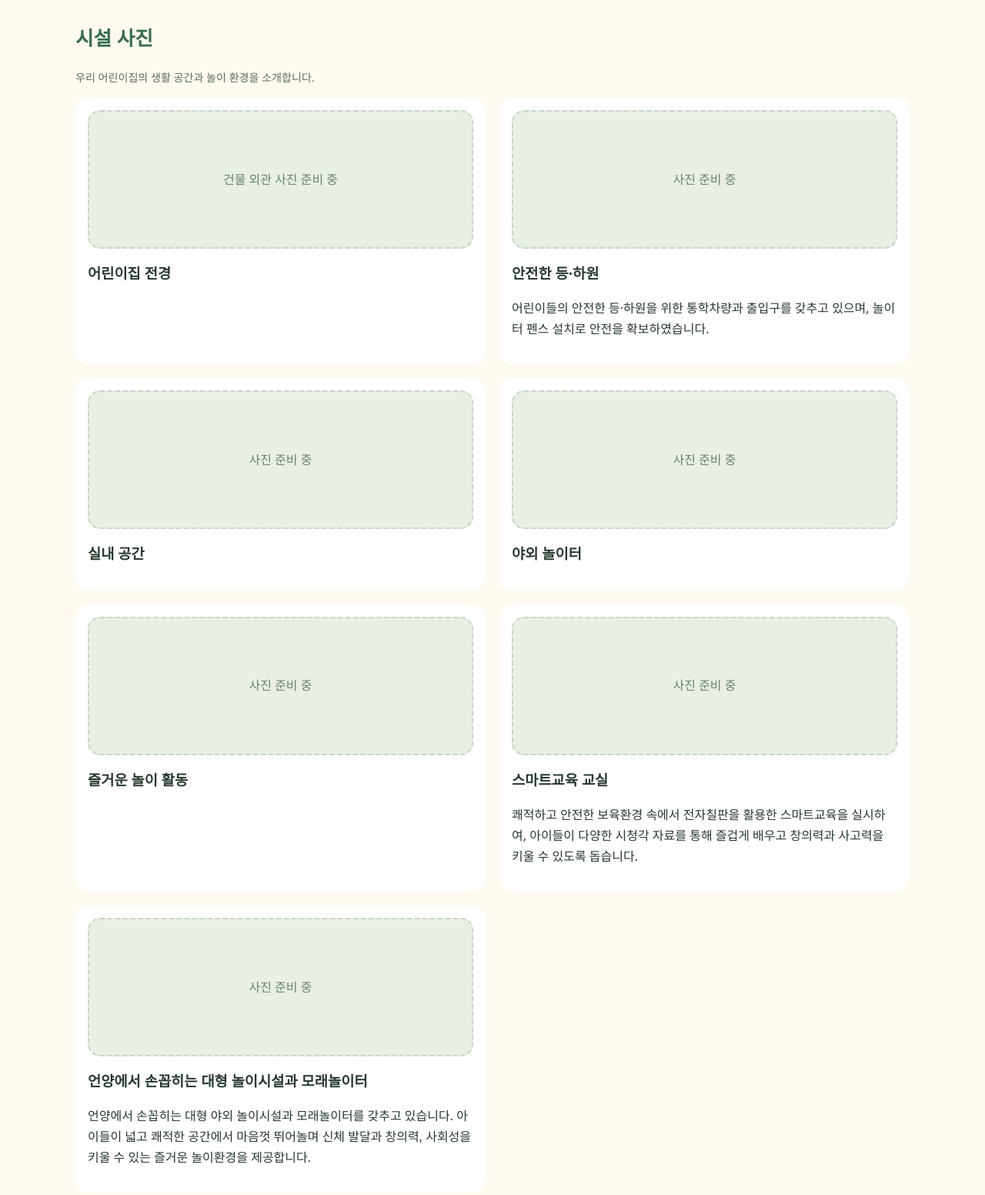
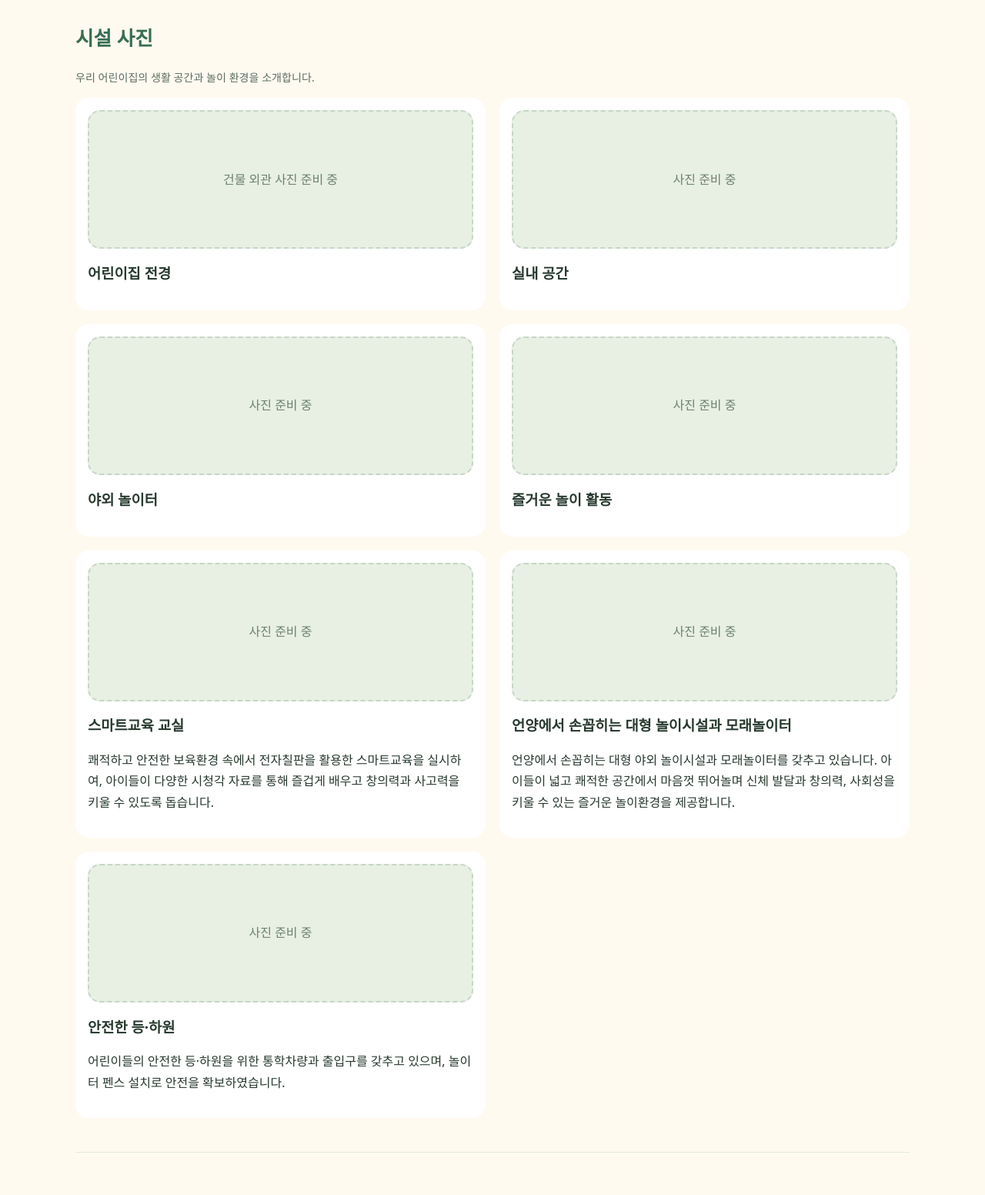
Before and after one commit to sslee503-dotcom/dream-childcare, a plain HTML site: page index.html in a window 1280 px wide. Shown: the part 1320-2872 px from the top of the page at 77% size. Drawn offline with Linux system fonts and the light colour scheme; a web font is replaced by a local one.

Commit message:
Move safe arrival photo to end of facility gallery

```diff
--- a/index.html
+++ b/index.html
@@ -11,12 +11,12 @@
 <section id="learning"><h2>교육과 보육</h2><div class="cards"><article class="tile"><h3>놀이 중심 배움</h3><p>스스로 탐색하고 표현하는 활동을 소중히 여깁니다.</p></article><article class="tile"><h3>감각과 창의성</h3><p>자연과 예술, 오감을 활용한 경험을 통해 생각을 넓힙니다.</p></article><article class="tile"><h3>함께 자라는 마음</h3><p>친구와 어울리며 배려와 협력의 기쁨을 배웁니다.</p></article></div><details><summary>하루 일과 및 연장보육 안내</summary><p>기본보육·연장보육의 구체적인 운영 시간은 원에서 확인 후 공지합니다.</p></details></section>
 <section id="facility"><h2>시설 사진</h2><p class="note">우리 어린이집의 생활 공간과 놀이 환경을 소개합니다.</p><div class="gallery">
 <article><div class="photo"><img src="./assets/facility-01.jpg" alt="어린이집 건물 외관" loading="lazy" onerror="this.style.display='none';this.parentElement.append('건물 외관 사진 준비 중')"></div><h3>어린이집 전경</h3></article>
-<article><div class="photo"><img src="./assets/facility-02.jpg" alt="통학차량과 출입구" loading="lazy" onerror="this.style.display='none';this.parentElement.append('사진 준비 중')"></div><h3>안전한 등·하원</h3><p>어린이들의 안전한 등·하원을 위한 통학차량과 출입구를 갖추고 있으며, 놀이터 펜스 설치로 안전을 확보하였습니다.</p></article>
+
 <article><div class="photo"><img src="./assets/facility-03.jpg" alt="실내 연결 공간" loading="lazy" onerror="this.style.display='none';this.parentElement.append('사진 준비 중')"></div><h3>실내 공간</h3></article>
 <article><div class="photo"><img src="./assets/facility-04.jpg" alt="야외 놀이터" loading="lazy" onerror="this.style.display='none';this.parentElement.append('사진 준비 중')"></div><h3>야외 놀이터</h3></article>
 <article><div class="photo"><img src="./assets/facility-05.jpg" alt="어린이 탈것" loading="lazy" onerror="this.style.display='none';this.parentElement.append('사진 준비 중')"></div><h3>즐거운 놀이 활동</h3></article>
 <article><div class="photo"><img src="./assets/facility-06.jpg" alt="교실" loading="lazy" onerror="this.style.display='none';this.parentElement.append('사진 준비 중')"></div><h3>스마트교육 교실</h3><p>쾌적하고 안전한 보육환경 속에서 전자칠판을 활용한 스마트교육을 실시하여, 아이들이 다양한 시청각 자료를 통해 즐겁게 배우고 창의력과 사고력을 키울 수 있도록 돕습니다.</p></article>
-<article><div class="photo"><img src="./assets/facility-07.jpg" alt="대형 놀이시설과 모래놀이터" loading="lazy" onerror="this.style.display='none';this.parentElement.append('사진 준비 중')"></div><h3>언양에서 손꼽히는 대형 놀이시설과 모래놀이터</h3><p>언양에서 손꼽히는 대형 야외 놀이시설과 모래놀이터를 갖추고 있습니다. 아이들이 넓고 쾌적한 공간에서 마음껏 뛰어놀며 신체 발달과 창의력, 사회성을 키울 수 있는 즐거운 놀이환경을 제공합니다.</p></article></div></section>
+<article><div class="photo"><img src="./assets/facility-07.jpg" alt="대형 놀이시설과 모래놀이터" loading="lazy" onerror="this.style.display='none';this.parentElement.append('사진 준비 중')"></div><h3>언양에서 손꼽히는 대형 놀이시설과 모래놀이터</h3><p>언양에서 손꼽히는 대형 야외 놀이시설과 모래놀이터를 갖추고 있습니다. 아이들이 넓고 쾌적한 공간에서 마음껏 뛰어놀며 신체 발달과 창의력, 사회성을 키울 수 있는 즐거운 놀이환경을 제공합니다.</p></article><article><div class="photo"><img src="./assets/facility-02.jpg" alt="어린이집 통학차량과 놀이터 펜스" loading="lazy" onerror="this.style.display='none';this.parentElement.append('사진 준비 중')"></div><h3>안전한 등·하원</h3><p>어린이들의 안전한 등·하원을 위한 통학차량과 출입구를 갖추고 있으며, 놀이터 펜스 설치로 안전을 확보하였습니다.</p></article></div></section>
 <section id="safety"><h2>건강과 안전</h2><div class="cards"><article class="tile"><h3>안전한 생활</h3><p>아이들의 이동과 놀이 공간을 세심하게 살핍니다.</p></article><article class="tile"><h3>건강한 돌봄</h3><p>위생, 급식 및 알레르기 관련 정보를 꼼꼼히 관리합니다.</p></article><article class="tile"><h3>아동 권리 존중</h3><p>아이들의 마음을 듣고 존중하는 보육을 실천합니다.</p></article></div></section>
 <section id="news"><h2>어린이집 소식</h2><div class="notice"><strong>공지사항 · 식단표 · 행사 일정</strong><p>원장과 교사가 관리할 게시판은 별도 인증·저장 기능을 연결한 뒤 운영합니다. 현재 이 페이지에는 실제 게시물이 등록되어 있지 않습니다.</p></div><p class="note">아동 사진은 보호자 동의 범위와 게시 대상에 따라 공개 여부를 관리합니다.</p></section>
 <section id="contact"><h2>오시는 길</h2><p>울산광역시 울주군 언양읍 북문7길 20</p><p>전화: <a href="tel:0522645355">052-264-5355</a></p><a class="btn" target="_blank" rel="noopener" href="https://map.kakao.com/?q=%EC%9A%B8%EC%82%B0%20%EC%9A%B8%EC%A3%BC%EA%B5%B0%20%EC%96%B8%EC%96%91%EC%9D%8D%20%EB%B6%81%EB%AC%B87%EA%B8%B8%2020">지도에서 보기</a><p class="note">주소와 연락처는 공개 전 원장 최종 확인이 필요합니다.</p></section></main>
```
